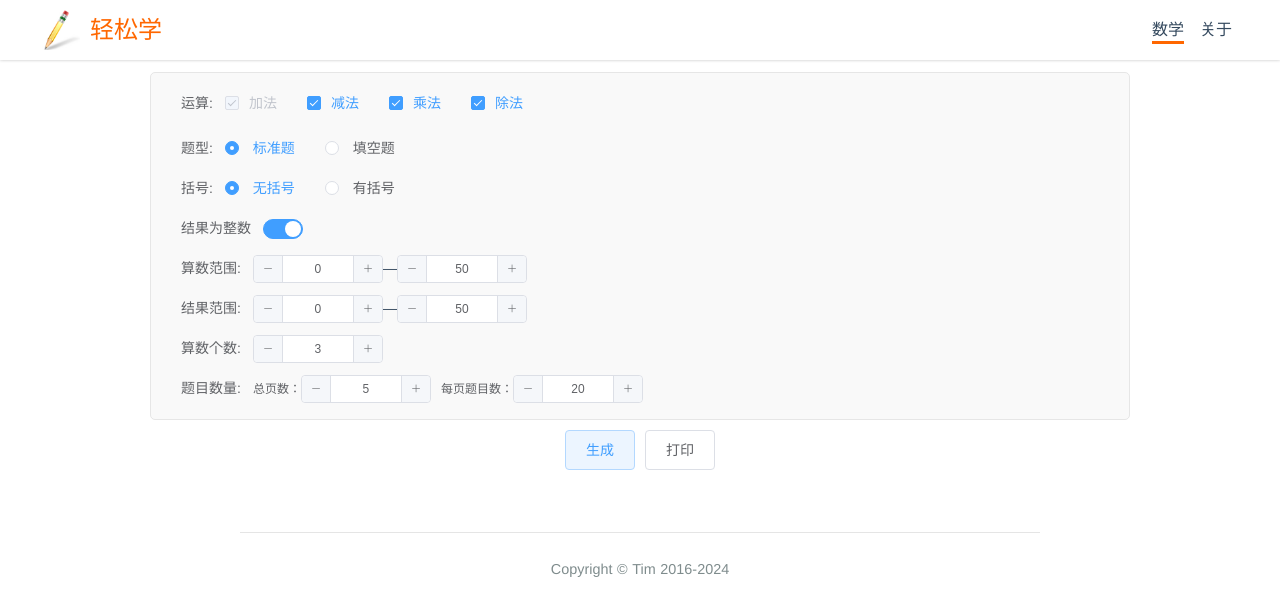
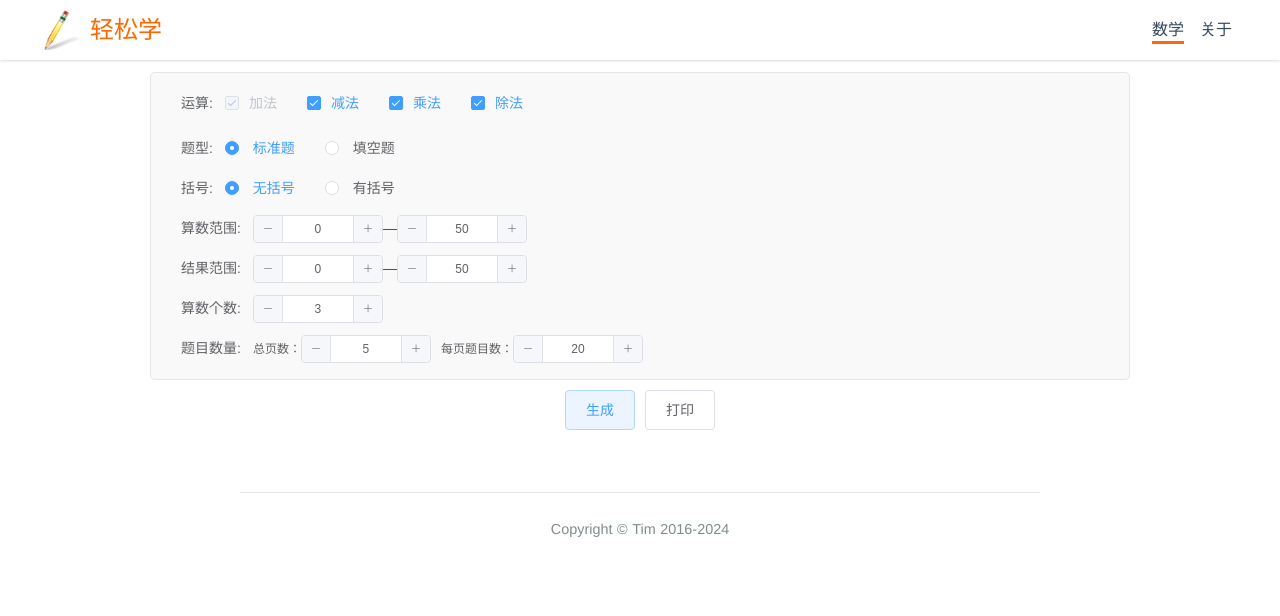
Before and after one commit to leanfish2011/e-learn, a Vue app: page /#/ in a window 1280 px wide. Shown: the top 616 px of the page. Built offline with nearby package versions, Linux system fonts and the light colour scheme.

Commit message:
feat:use frame

```diff
--- a/src/components/math/Option.vue
+++ b/src/components/math/Option.vue
@@ -41,9 +41,9 @@
           </el-radio-group>
         </el-form-item>
 
-        <el-form-item label="结果为整数">
-          <el-switch v-model="optionModel.isInt"></el-switch>
-        </el-form-item>
+<!--        <el-form-item label="结果为整数">-->
+<!--          <el-switch v-model="optionModel.isInt"></el-switch>-->
+<!--        </el-form-item>-->
 
         <el-form-item label="算数范围:">
           <el-input-number
```
